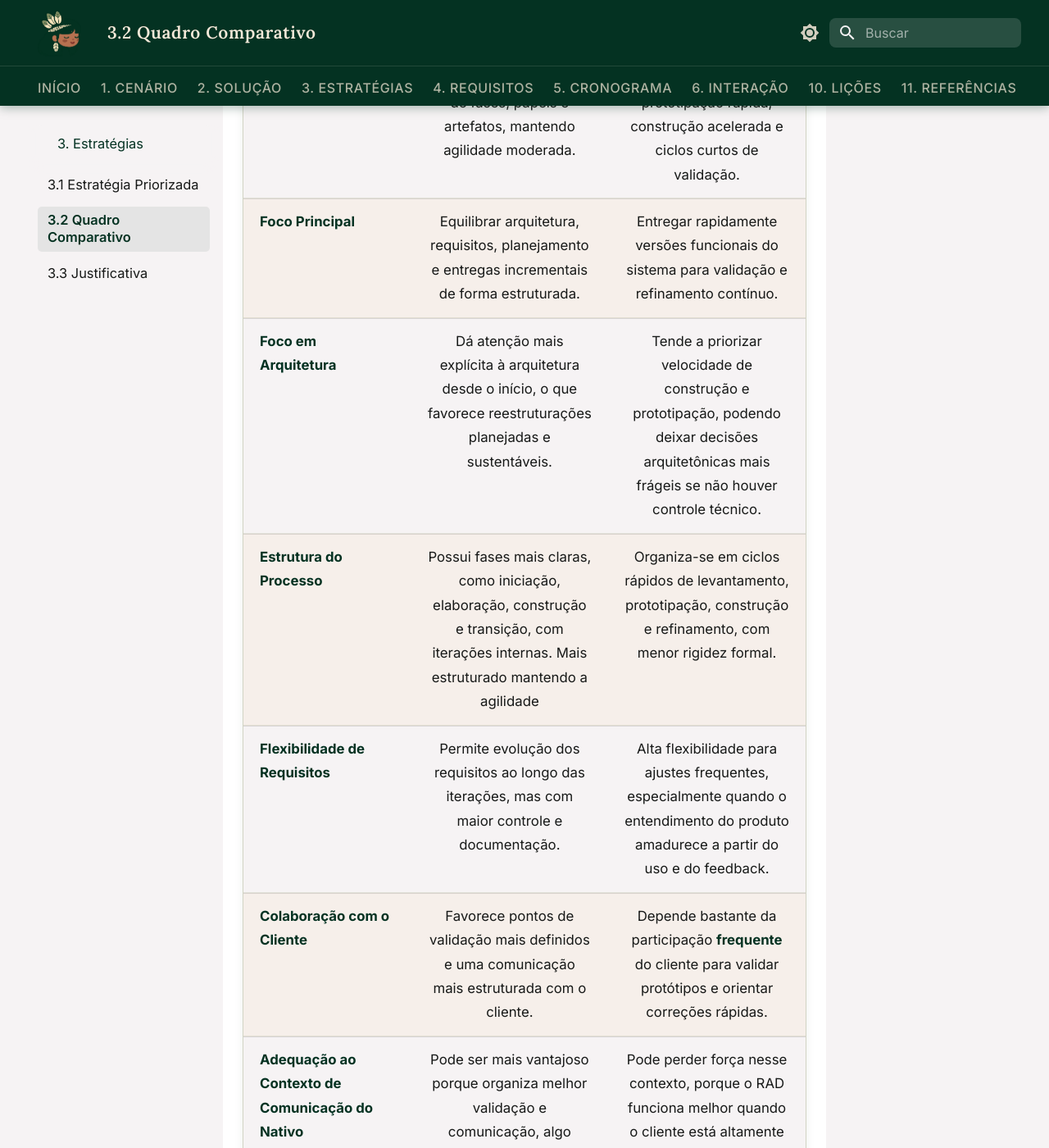
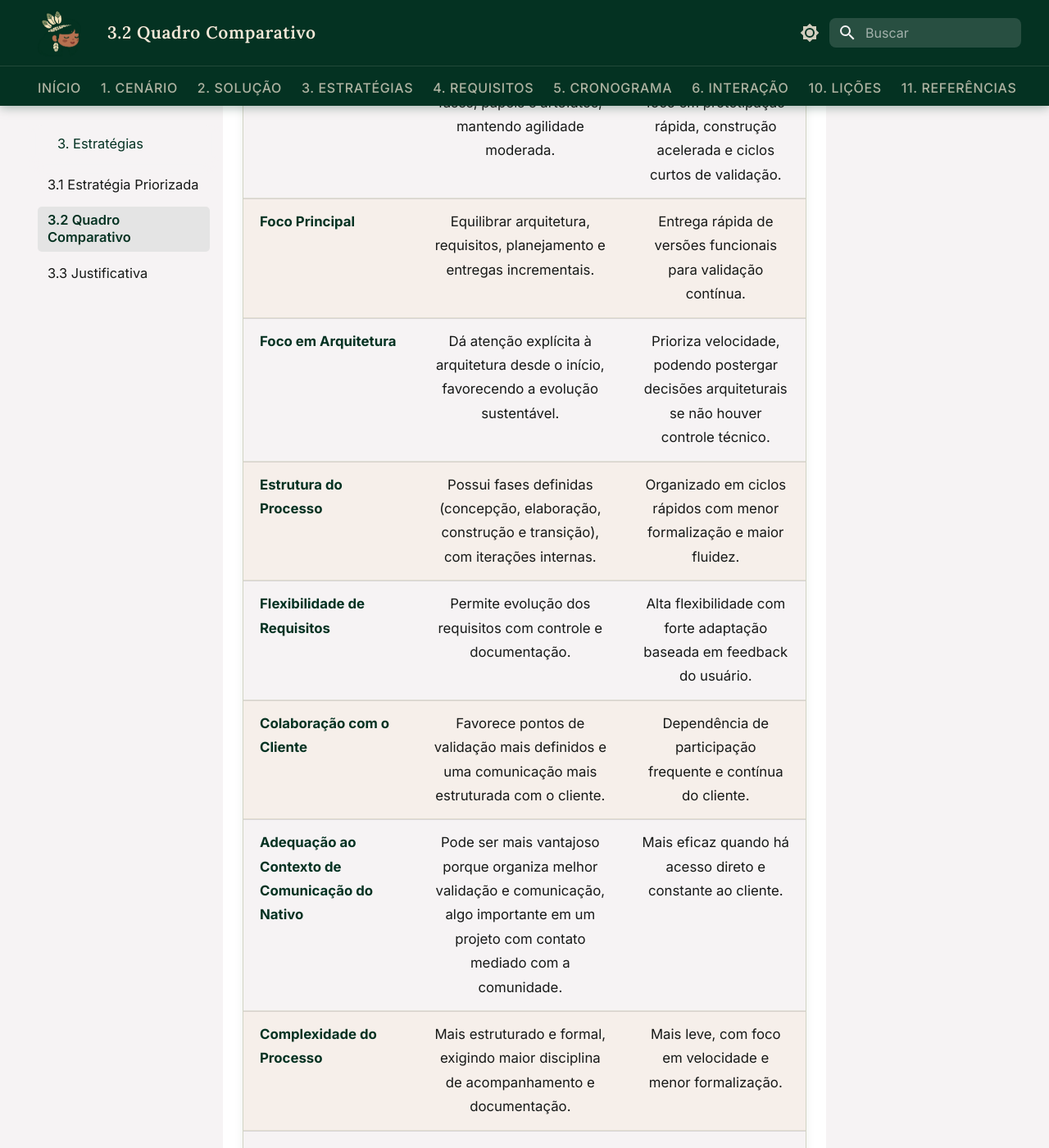
Before and after one commit to mdsreq-fga-unb/REQ-2026.1-T02-Nativo, an MkDocs documentation site: the page built from docs/03-estrategias/comparativo.md, in a window 1280 px wide and 1400 px high, scrolled down 415 px. Shown: the whole window at 82% size. Built offline with MkDocs 1.6.1 and Material for MkDocs 9.7.7, drawn with Linux system fonts in a browser that asks for light colours; some of the changed text lies outside the part shown.

Commit message:
fix: quadro comparativo

```diff
--- a/docs/03-estrategias/comparativo.md
+++ b/docs/03-estrategias/comparativo.md
@@ -5,15 +5,15 @@ O quadro apresenta algumas características que podem ser relacionadas ao OpenUP
 | Características | OpenUP | RAD |
 | ----- | :---: | :---: |
 | **Abordagem Geral** | Iterativo e incremental, com maior organização de fases, papéis e artefatos, mantendo agilidade moderada. | Iterativo e incremental, com forte foco em prototipação rápida, construção acelerada e ciclos curtos de validação. |
-| **Foco Principal** | Equilibrar arquitetura, requisitos, planejamento e entregas incrementais de forma estruturada. | Entregar rapidamente versões funcionais do sistema para validação e refinamento contínuo. |
-| **Foco em Arquitetura** | Dá atenção mais explícita à arquitetura desde o início, o que favorece reestruturações planejadas e sustentáveis. | Tende a priorizar velocidade de construção e prototipação, podendo deixar decisões arquitetônicas mais frágeis se não houver controle técnico. |
-| **Estrutura do Processo** | Possui fases mais claras, como iniciação, elaboração, construção e transição, com iterações internas. Mais estruturado mantendo a agilidade  | Organiza-se em ciclos rápidos de levantamento, prototipação, construção e refinamento, com menor rigidez formal. |
-| **Flexibilidade de Requisitos** | Permite evolução dos requisitos ao longo das iterações, mas com maior controle e documentação. | Alta flexibilidade para ajustes frequentes, especialmente quando o entendimento do produto amadurece a partir do uso e do feedback. |
-| **Colaboração com o Cliente** | Favorece pontos de validação mais definidos e uma comunicação mais estruturada com o cliente. | Depende bastante da participação **frequente** do cliente para validar protótipos e orientar correções rápidas. |
-| **Adequação ao Contexto de Comunicação do Nativo** | Pode ser mais vantajoso porque organiza melhor validação e comunicação, algo importante em um projeto com contato mediado com a comunidade. | Pode perder força nesse contexto, porque o RAD funciona melhor quando o cliente está altamente disponível para validar rapidamente protótipos sucessivos. |
-| **Complexidade do Processo** | Mais estruturado e formal, exigindo maior disciplina de acompanhamento e documentação. | Mais leve e orientado à velocidade, com menor formalização e maior ênfase na construção rápida. |
-| **Qualidade Técnica** | Favorece evolução técnica mais consistente, especialmente em contextos com necessidade de refatoração arquitetural. | A qualidade pode variar bastante; se a equipe focar só em rapidez, há risco de acúmulo de débito técnico. |
-| **Práticas de Desenvolvimento** | Compatível com engenharia mais controlada, organização de requisitos e rastreabilidade mais clara. | Valoriza prototipação, reaproveitamento de componentes e entregas rápidas, mas não define rigor técnico por si só. |
-| **Documentação** | Tende a produzir documentação mais adequada para contexto acadêmico e justificativa de decisões. | Costuma reduzir documentação para priorizar velocidade, o que pode ser problemático em um trabalho de disciplina. |
-| **Controle de Qualidade** | O controle ocorre de forma mais estruturada ao longo das fases e iterações. | O controle depende muito da maturidade da equipe e da frequência de validação dos protótipos. |
-| **Previsibilidade e Planejamento** | Oferece maior previsibilidade de marcos, atividades e entregas. | Favorece adaptação rápida, mas pode reduzir previsibilidade se o feedback não vier com constância suficiente. |
+| **Foco Principal** | Equilibrar arquitetura, requisitos, planejamento e entregas incrementais. | Entrega rápida de versões funcionais para validação contínua. |
+| **Foco em Arquitetura** | Dá atenção explícita à arquitetura desde o início, favorecendo a evolução sustentável. | Prioriza velocidade, podendo postergar decisões arquiteturais se não houver controle técnico. |
+| **Estrutura do Processo** | Possui fases definidas (concepção, elaboração, construção e transição), com iterações internas. | Organizado em ciclos rápidos com menor formalização e maior fluidez. |
+| **Flexibilidade de Requisitos** | Permite evolução dos requisitos com controle e documentação. | Alta flexibilidade com forte adaptação baseada em feedback do usuário. |
+| **Colaboração com o Cliente** | Favorece pontos de validação mais definidos e uma comunicação mais estruturada com o cliente. | Dependência de participação frequente e contínua do cliente. |
+| **Adequação ao Contexto de Comunicação do Nativo** | Pode ser mais vantajoso porque organiza melhor validação e comunicação, algo importante em um projeto com contato mediado com a comunidade. | Mais eficaz quando há acesso direto e constante ao cliente. |
+| **Complexidade do Processo** | Mais estruturado e formal, exigindo maior disciplina de acompanhamento e documentação. | Mais leve, com foco em velocidade e menor formalização. |
+| **Qualidade Técnica** | Favorece evolução técnica mais consistente, especialmente em contextos com necessidade de refatoração arquitetural. | Pode variar dependendo da disciplina da equipe. |
+| **Práticas de Desenvolvimento** | Compatível com engenharia mais controlada, organização de requisitos e rastreabilidade mais clara. | Destaca-se na prototipação e refinamento de interface e experiência do usuário. |
+| **Documentação** | Tende a produzir documentação mais adequada para contexto acadêmico e justificativa de decisões. | Menor ênfase em documentação. |
+| **Controle de Qualidade** | O controle ocorre de forma mais estruturada ao longo das fases e iterações. | Depende da maturidade da equipe |
+| **Previsibilidade e Planejamento** | Oferece maior previsibilidade de marcos, atividades e entregas. | Alta adaptabilidade, com menor previsibilidade.  |
```
